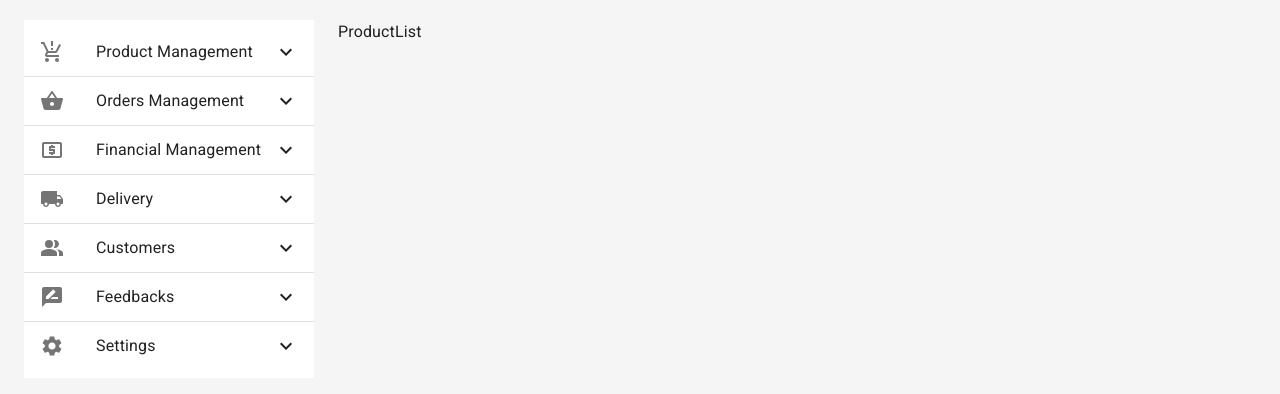
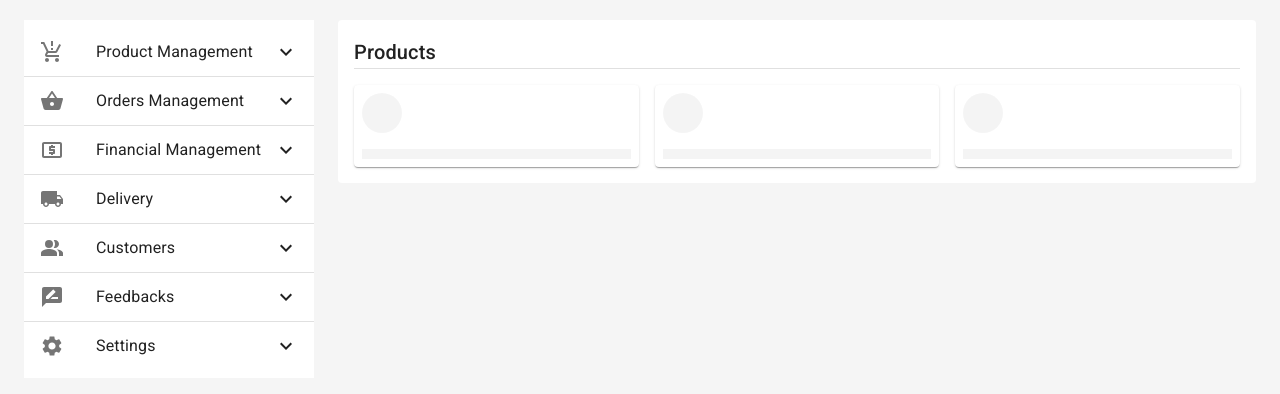
Before and after one commit to pdrm26/shopping, a React (Vite) app in the folder client/: page /products/list in a window 1280 px wide. Shown: the top 394 px of the page. Built offline with nearby package versions, Linux system fonts and the light colour scheme.

Commit message:
refactor: use content to show products list

```diff
--- a/client/src/components/panels/product/ProductsList.tsx
+++ b/client/src/components/panels/product/ProductsList.tsx
@@ -1,3 +1,43 @@
+import { styled } from "@mui/material/styles";
+import Box from "@mui/material/Box";
+import Paper from "@mui/material/Paper";
+import Grid from "@mui/material/Grid";
+import { Skeleton } from "@mui/material";
+import Content from "../../Content";
+
+const Item = styled(Paper)(({ theme }) => ({
+    backgroundColor: theme.palette.mode === "dark" ? "#1A2027" : "#fff",
+    ...theme.typography.body2,
+    padding: theme.spacing(1),
+    textAlign: "center",
+    color: theme.palette.text.secondary,
+}));
+
 export default function ProductsList() {
-    return <div>ProductList</div>;
+    return (
+        <Content title="Products">
+            <Box sx={{ flexGrow: 1 }}>
+                <Grid container spacing={2}>
+                    <Grid item xs={4}>
+                        <Item>
+                            <Skeleton variant="circular" width={40} height={40} sx={{ mb: 2 }} />
+                            <Skeleton variant="rectangular" height={10} />
+                        </Item>
+                    </Grid>
+                    <Grid item xs={4}>
+                        <Item>
+                            <Skeleton variant="circular" width={40} height={40} sx={{ mb: 2 }} />
+                            <Skeleton variant="rectangular" height={10} />
+                        </Item>
+                    </Grid>
+                    <Grid item xs={4}>
+                        <Item>
+                            <Skeleton variant="circular" width={40} height={40} sx={{ mb: 2 }} />
+                            <Skeleton variant="rectangular" height={10} />
+                        </Item>
+                    </Grid>
+                </Grid>
+            </Box>
+        </Content>
+    );
 }
--- a/client/src/components/panels/settings/SettingsSecurity.tsx
+++ b/client/src/components/panels/settings/SettingsSecurity.tsx
@@ -1,3 +1,11 @@
+import Content from "../../Content";
+
 export default function SettingsSecurity() {
-    return <div>SettingsSecurity</div>;
+    return (
+        <Content title="Settings">
+            <div>
+                <p>settings security</p>
+            </div>
+        </Content>
+    );
 }
```
Also changed, not shown: client/src/components/Dashboard.tsx (deleted, +0 -47 lines).
